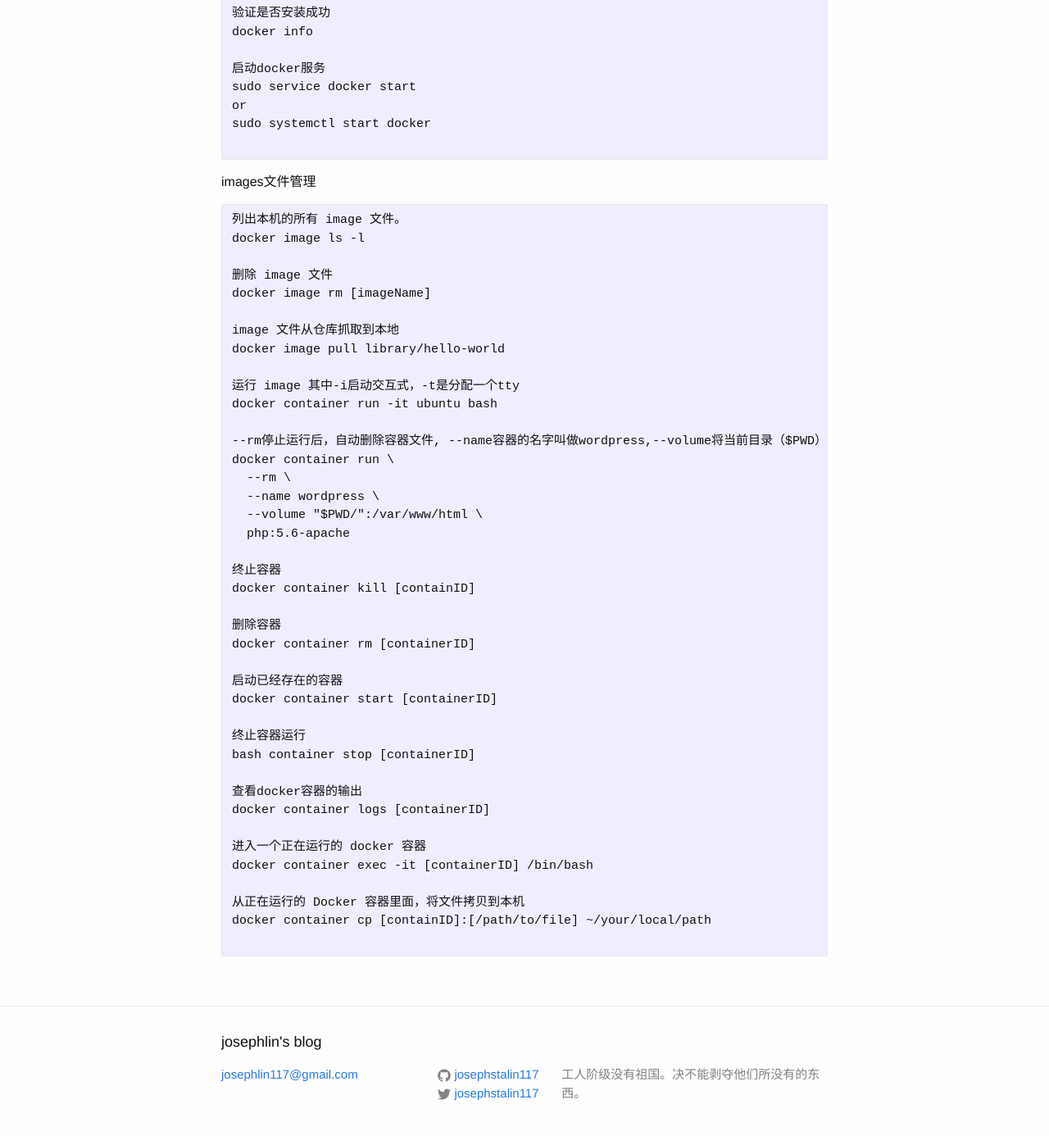
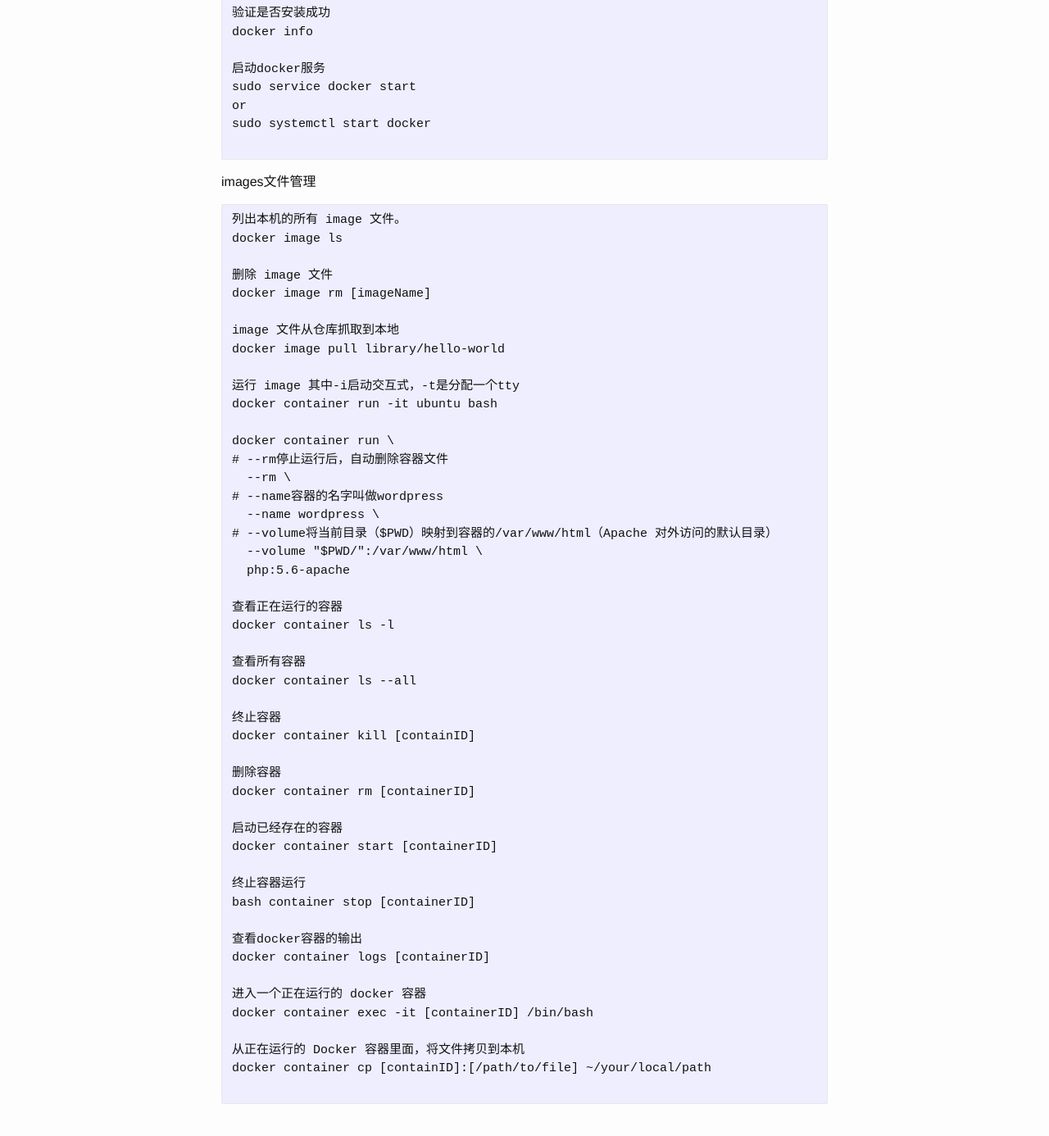
Before and after one commit to josephstalin117/josephstalin117.github.io, a Jekyll site: the page built from _posts/2018-4-30-docker.markdown, in a window 1280 px wide and 1400 px high, scrolled down 242 px. Shown: the top 1386 px of the window at 82% size. Built offline with Jekyll 4.4.1, drawn with Linux system fonts in a browser that asks for light colours.

Commit message:
edit some file

````diff
--- a/_posts/2018-4-30-docker.markdown
+++ b/_posts/2018-4-30-docker.markdown
@@ -20,7 +20,7 @@ sudo systemctl start docker
 images文件管理
 ```
 列出本机的所有 image 文件。
-docker image ls -l
+docker image ls
 
 删除 image 文件
 docker image rm [imageName]
@@ -31,12 +31,20 @@ docker image pull library/hello-world
 运行 image 其中-i启动交互式，-t是分配一个tty
 docker container run -it ubuntu bash
 
---rm停止运行后，自动删除容器文件, --name容器的名字叫做wordpress,--volume将当前目录（$PWD）映射到容器的/var/www/html（Apache 对外访问的默认目录）。因此，当前目录的任何修改，都会反映到容器里面，进而被外部访问到。
 docker container run \
+# --rm停止运行后，自动删除容器文件
   --rm \
+# --name容器的名字叫做wordpress
   --name wordpress \
+# --volume将当前目录（$PWD）映射到容器的/var/www/html（Apache 对外访问的默认目录）
   --volume "$PWD/":/var/www/html \
   php:5.6-apache
+
+查看正在运行的容器
+docker container ls -l
+
+查看所有容器
+docker container ls --all
 
 终止容器
 docker container kill [containID]
````
